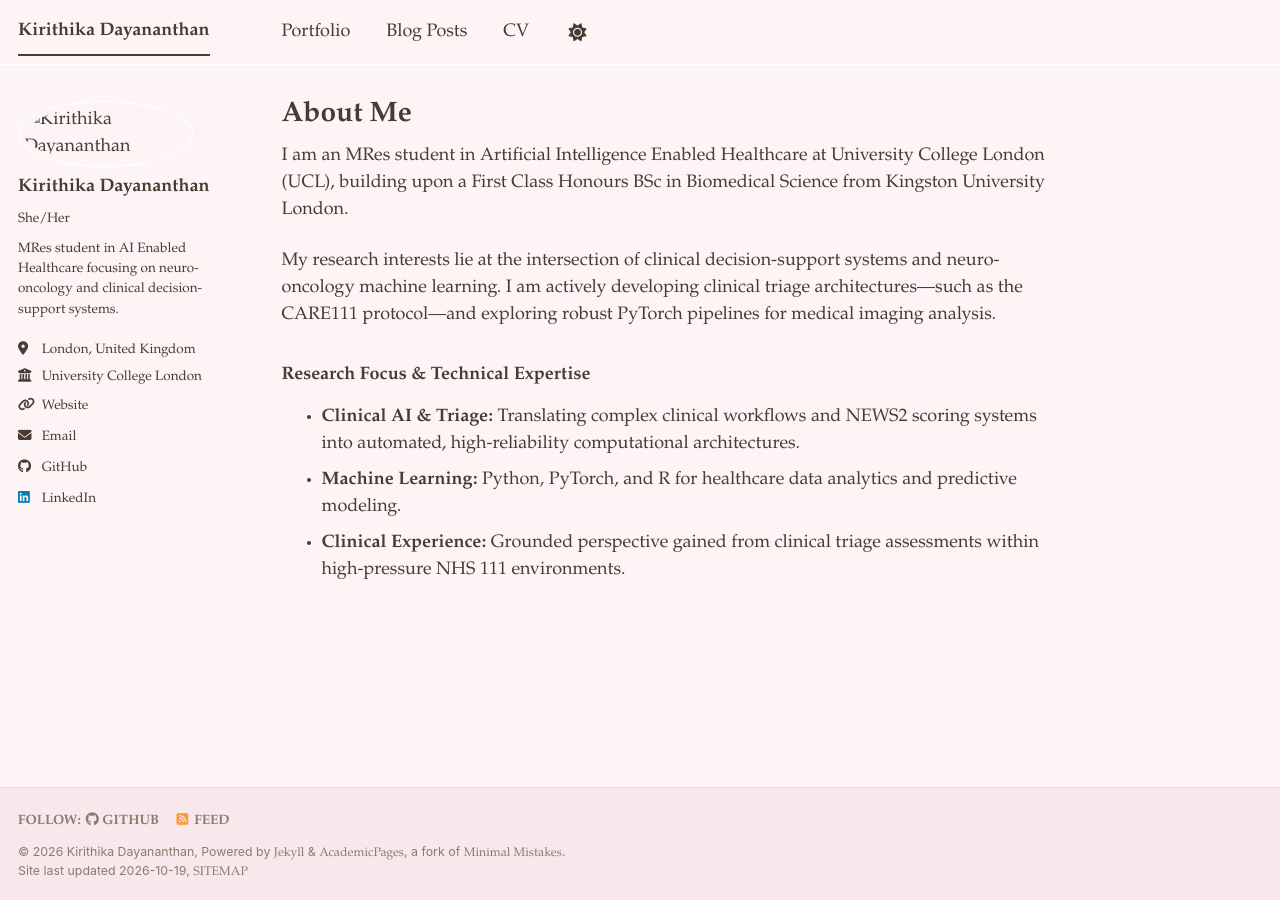
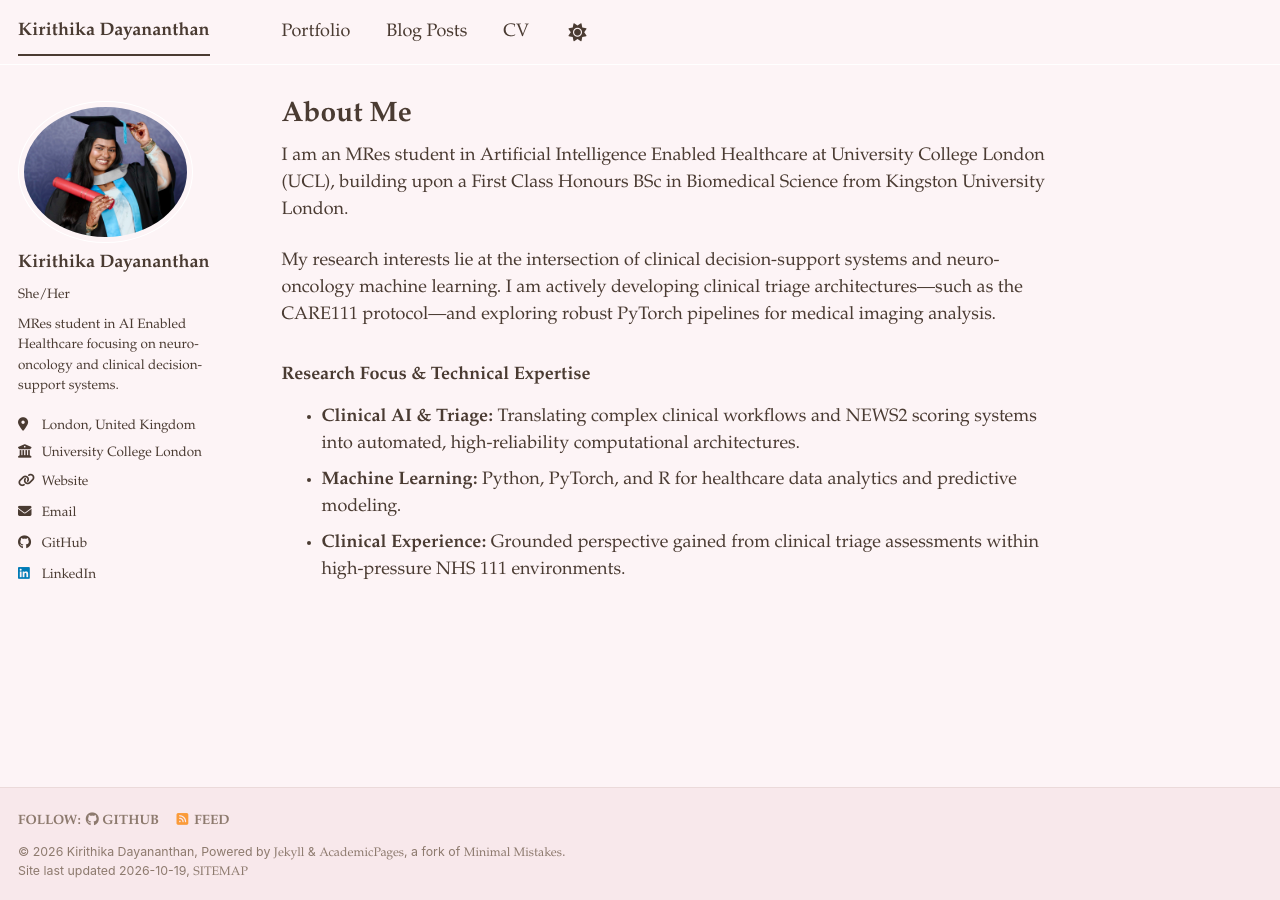
Before and after one commit to kirithikax/kirithikax.github.io, a Jekyll site: the page built from _pages/about.md, in a window 1280 px wide. Built offline with Jekyll 4.4.1, drawn with Linux system fonts in a browser that asks for light colours; a style sheet for code colours, icons or effects is not loaded.

Commit message:
Change avatar path in _config.yml
Updated avatar path in the configuration file.

```diff
--- a/_config.yml
+++ b/_config.yml
@@ -22,7 +22,7 @@ repository               : "kirithikax/kirithikax.github.io"
 #               Additional customization can be done by editing /_includes/author-profile.html
 author:
   # Biographic information
-  avatar           : "/images/profile.jpg"
+  avatar           : "/profile.jpg"
   name             : "Kirithika Dayananthan"
   pronouns         : "She/Her"
   bio              : "MRes student in AI Enabled Healthcare focusing on neuro-oncology and clinical decision-support systems."
```
